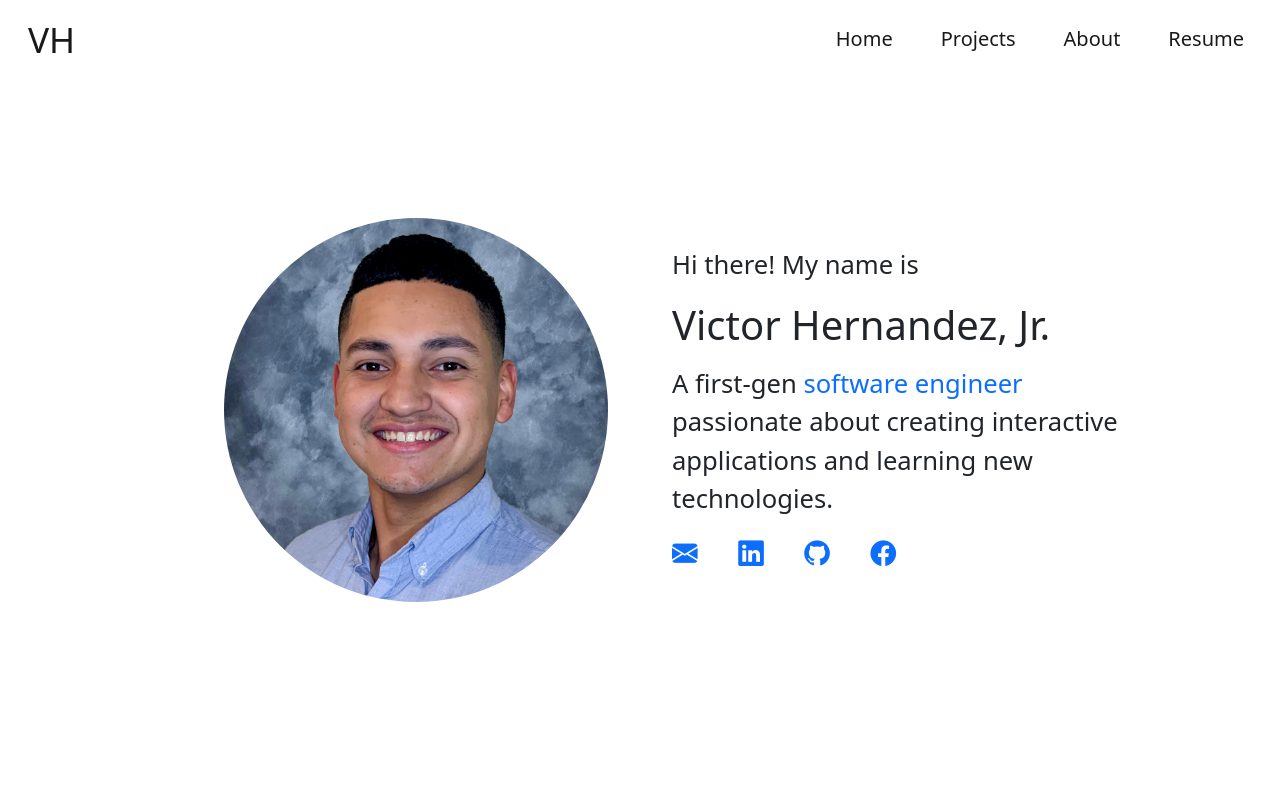
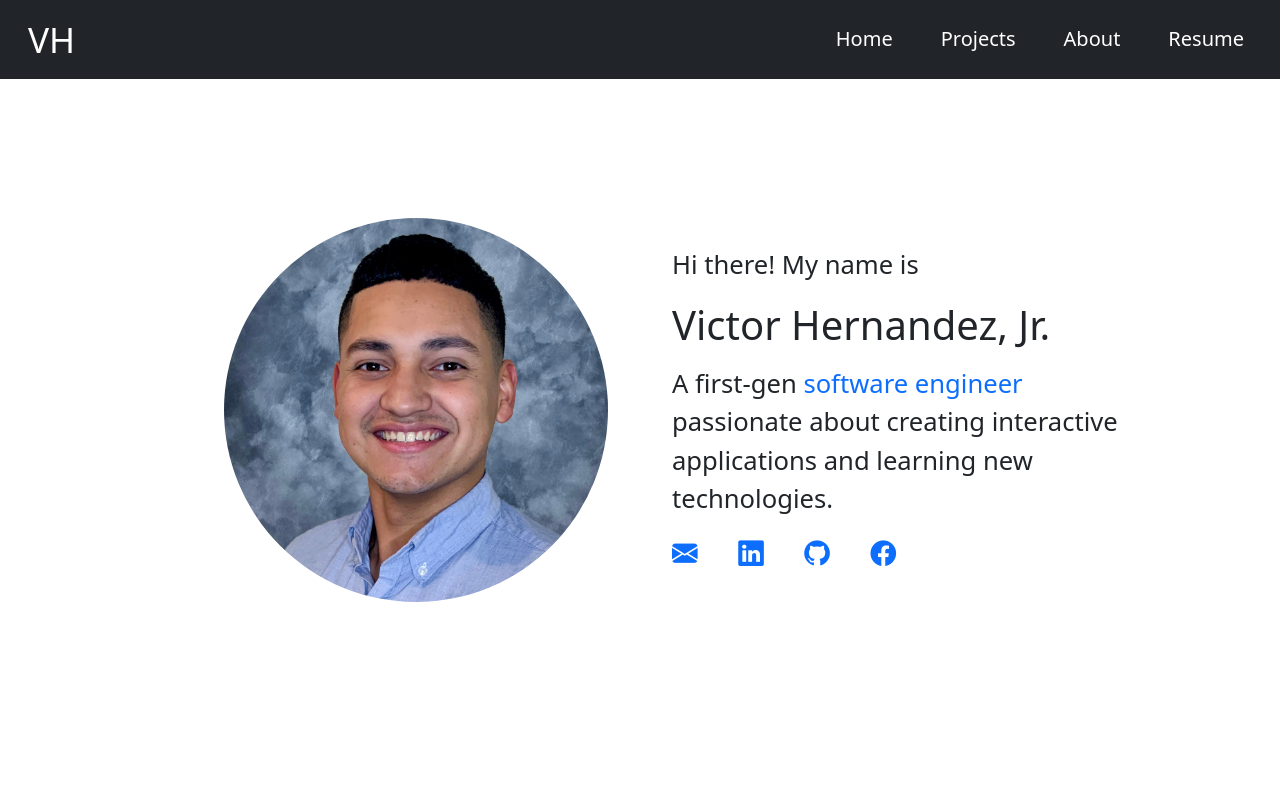
Before and after one commit to vichdz97/Website, an Angular app: page /#/home in a window 1280 px wide. Shown: the top 800 px of the page. Built offline with nearby package versions, Linux system fonts and the light colour scheme.

Commit message:
made nav bar dark

```diff
--- a/src/app/shared/nav/nav.component.css
+++ b/src/app/shared/nav/nav.component.css
@@ -1,12 +1,17 @@
-.nav-link, .logo {
+.logo, .nav-link {
     font-size: 1.25em;
     transition: 0.3s;
+    color: white;
 }
 
-.nav-link:hover, .logo:hover {
+.logo:hover, .nav-link:hover {
     color: gray;
 }
 
 .logo {
     font-size: 2.2em;
 }
+
+.navbar-toggler {
+    color: white;
+}
--- a/src/app/shared/nav/nav.component.html
+++ b/src/app/shared/nav/nav.component.html
@@ -1,4 +1,4 @@
-<nav class="navbar fixed-top navbar-expand-lg bg-white">
+<nav class="navbar fixed-top navbar-expand-lg bg-dark">
     <div class="container-fluid">
         <a class="logo navbar-brand mx-3" role="button" (click)="redirectTo('/')">VH</a>
 
```
